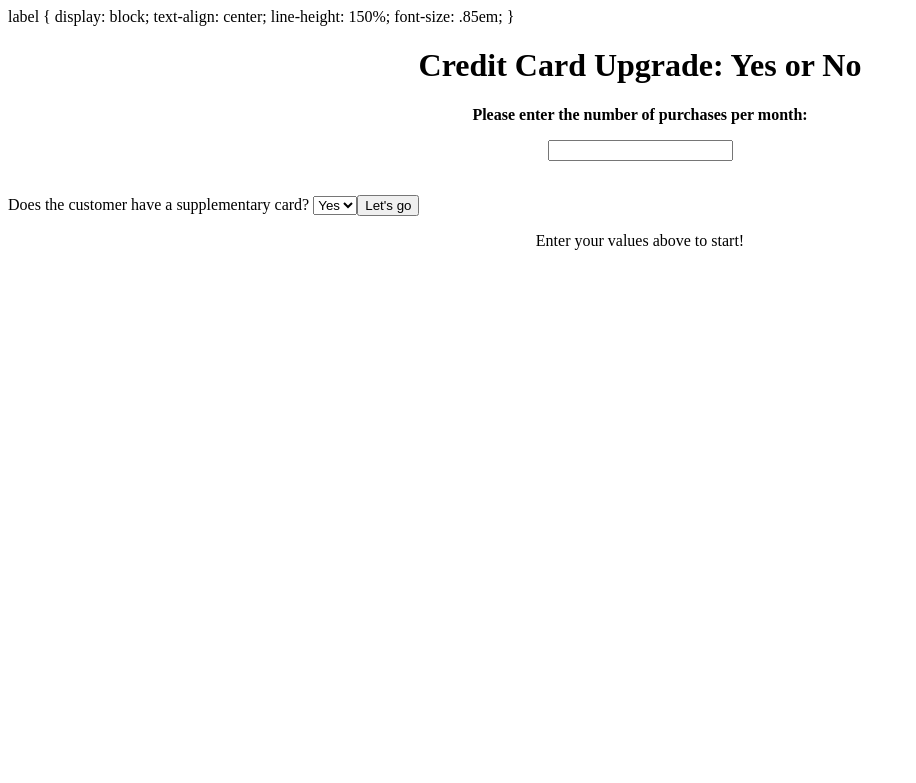
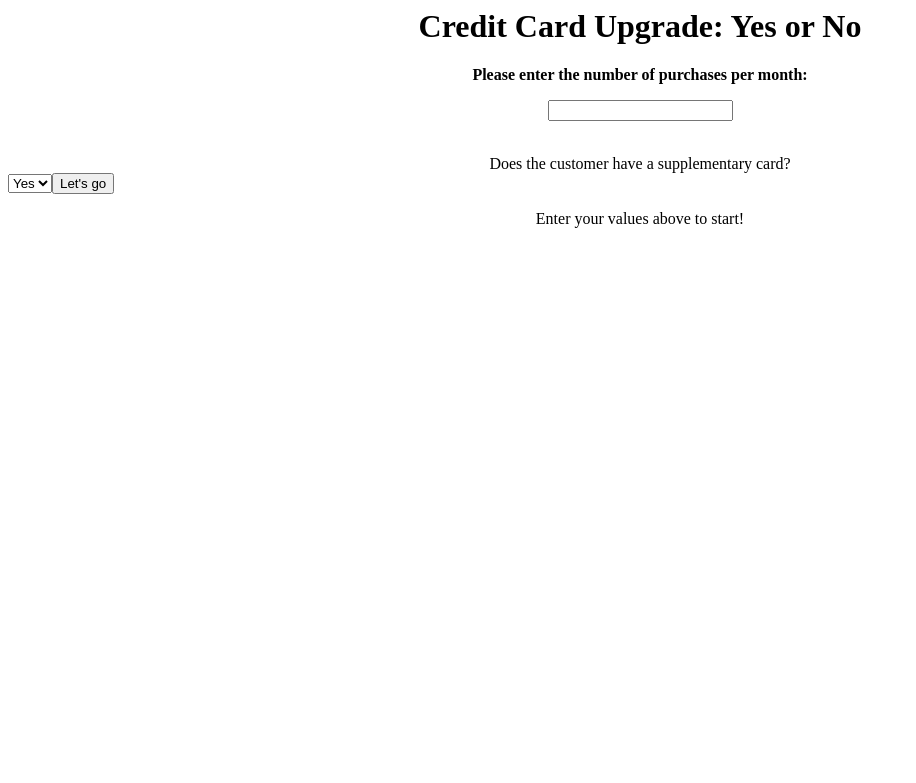
Before and after one commit to anyhowwws/CreditCardUpgrade, a Flask app: page / in a window 1280 px wide. Shown: the top 783 px of the page, without its empty margins (0-916 px from the left). Run offline with Flask 2, Linux system fonts and the light colour scheme.

Commit message:
Update index.html

```diff
--- a/templates/index.html
+++ b/templates/index.html
@@ -1,11 +1,4 @@
 <html>
-    label {
-    display: block;
-    text-align: center;
-    line-height: 150%;
-    font-size: .85em;
-    }
-
     <body>
         <h1 style="text-align:center;">Credit Card Upgrade: Yes or No</h1>
         <form action="/" method="post">
@@ -15,7 +8,7 @@
             <!--p style="text-align:center;"> <strong>Please enter 1 if there is supplementary card, else enter 0</strong></p-->
             <!--p style="text-align:center;"> <input type="number" name="Supplementary card"></p-->
 
-            <label for="card" style="text-align:center;">Does the customer have a supplementary card?</label>
+            <center><label for="card" style="text-align:center;">Does the customer have a supplementary card?</label></center>
 
             <select name="card" id="cards">
                 <option value="yes">Yes</option>
```
